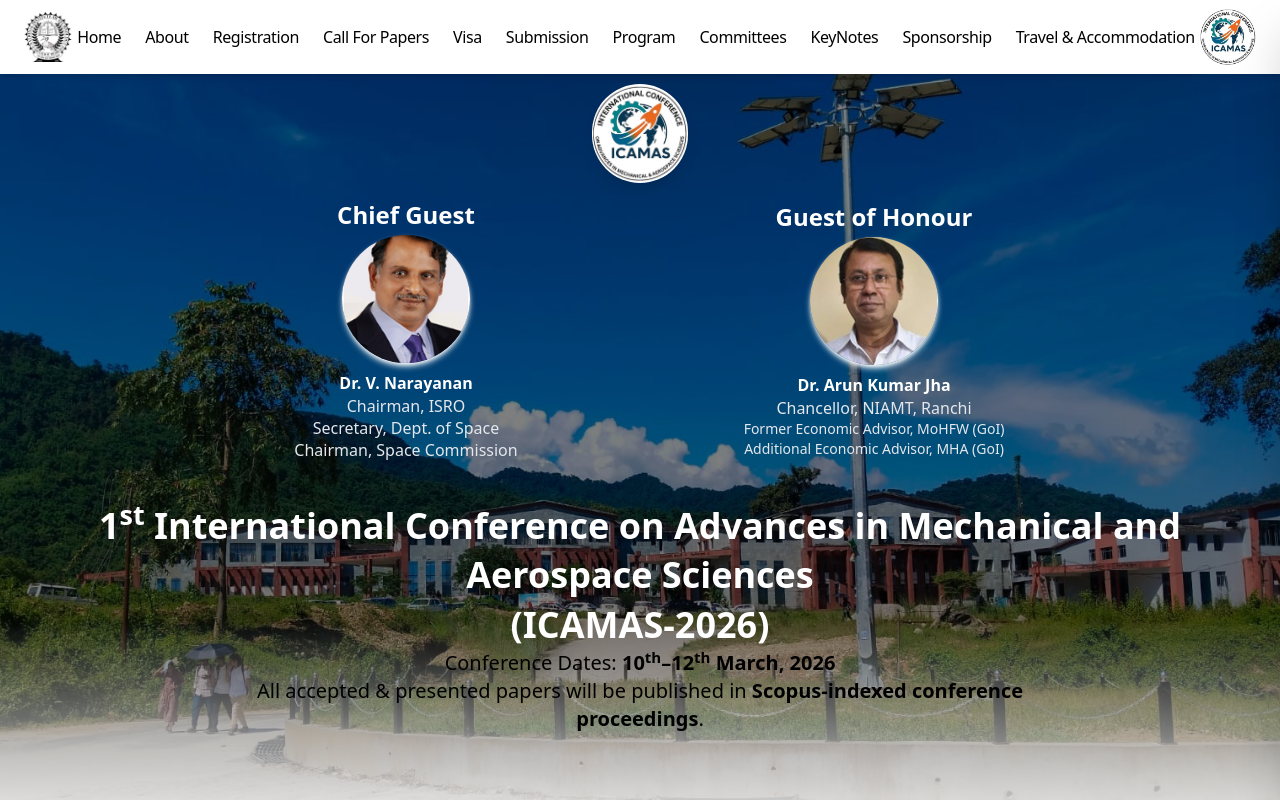
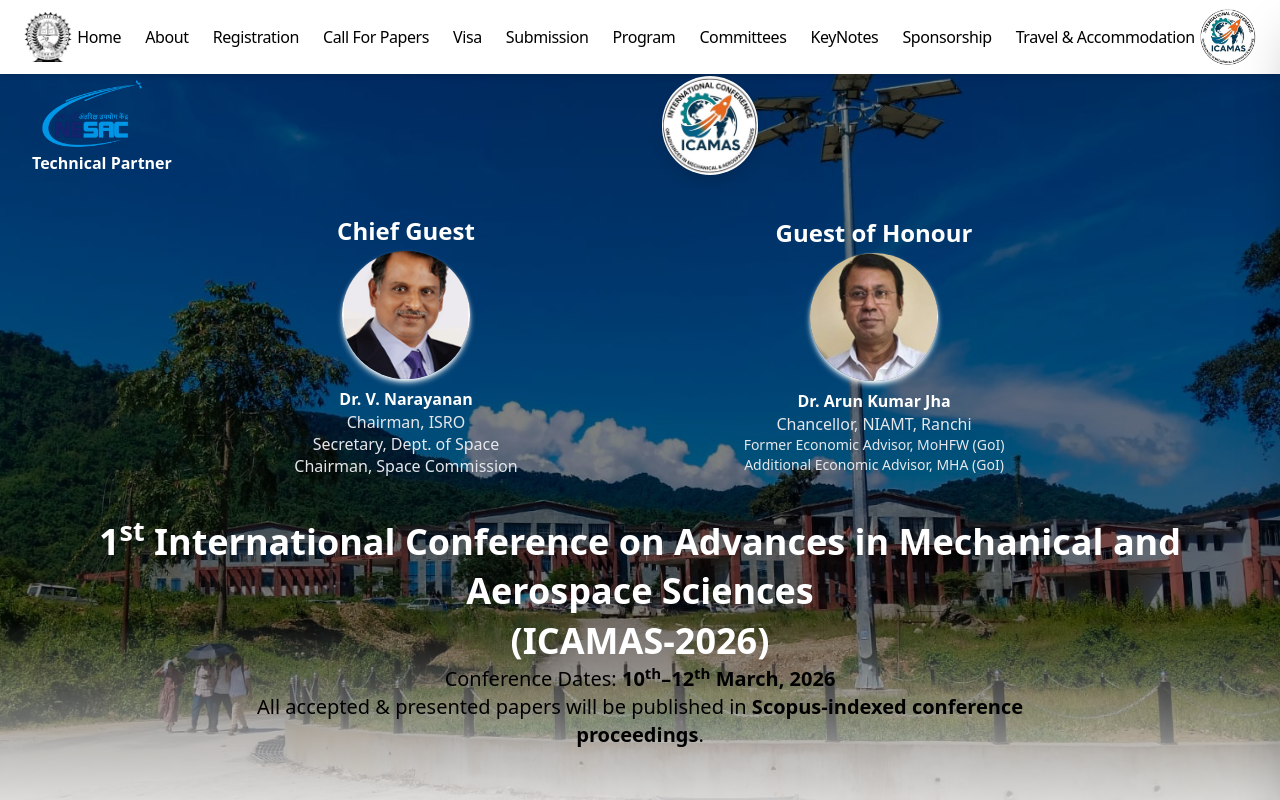
Before and after one commit to icamas2026-cmyk/international-event, a React (Vite) app: page / in a window 1280 px wide. Shown: the top 800 px of the page. Built offline with nearby package versions, Linux system fonts and the light colour scheme.

Commit message:
technical partner added

```diff
--- a/src/components/Hero.jsx
+++ b/src/components/Hero.jsx
@@ -13,20 +13,28 @@
         backgroundRepeat: "no-repeat",
       }}
     >
-      {/* Overlay */}
+
       <div className="absolute inset-0 bg-black/50"></div>
       <div className="absolute bottom-0 left-0 w-full h-40 sm:h-60 bg-gradient-to-t from-white to-transparent pointer-events-none"></div>
 
-      {/* Content */}
+
       <div className="relative z-10 flex flex-col items-center w-full gap-10 sm:gap-30 lg:gap-10">
-        {/* Logo */}
-        <div className="flex relative top-6 justify-center">
+
+
+      <div className="flex items-center justify-between w-full px-4 mt-4">
+        <div>
+          <img src="./images/Nesac.png" alt="Technical partner" className="w-24 sm:w-28" />
+          <p className="font-semibold">Technical Partner</p>
+        </div>
+        <div className="flex-1 flex justify-center">
           <img
             src="./images/newlogo.jpeg"
             alt="ICAMAS Logo"
             className="w-16 sm:w-20 md:w-24 rounded-full shadow-lg"
           />
         </div>
+      </div>
+
 
         {/* Chief Guest & Guest of Honour */}
         <div className="flex flex-row sm:flex-row relative md:top-10 lg:top-0 justify-center items-center gap-6 sm:gap-10 w-full max-w-4xl">
@@ -98,7 +106,7 @@
           initial={{ opacity: 0 }}
           animate={{ opacity: 1 }}
           transition={{ duration: 1, delay: 0.4 }}
-          className="relative md:top-20 lg:-top-10 lg:bottom-10 text-xs sm:text-xl md:text-xl max-w-4xl text-center text-gray-100 lg:text-black"
+          className="relative md:top-20 lg:-top-10 lg:bottom-10 text-xs sm:text-xl md:text-xl max-w-4xl text-center text-gray-100 lg:text-black 3xl:text-white"
         >
           Conference Dates: <strong>10<sup>th</sup>–12<sup>th</sup> March, 2026</strong>
           <br />
```
Also changed, not shown: src/components/AboutDepartment.jsx (+4 -4 lines), public/images/Nesac.png (added), 1 other file (tests, documents, lock files or other folders).
